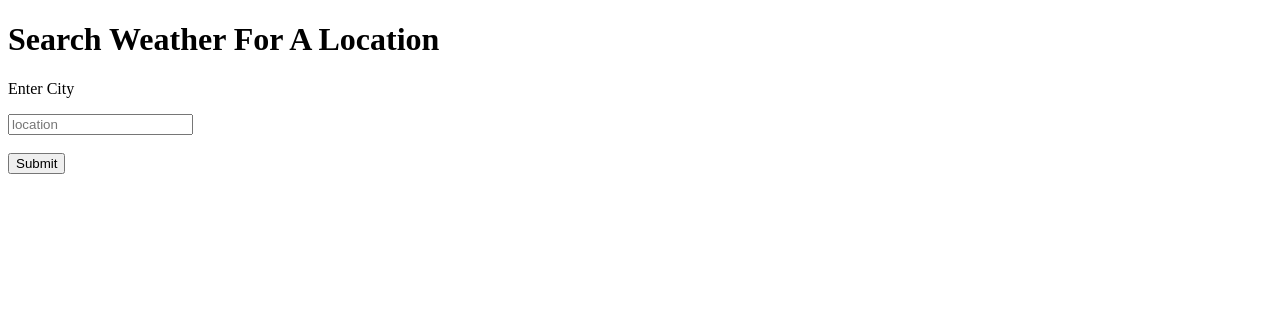
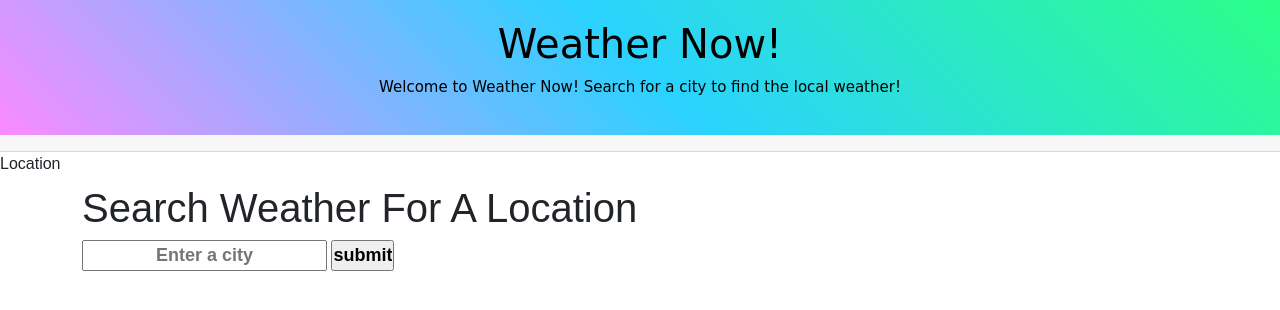
Before and after one commit to Shagens/WEATHER-APP, a plain HTML site: page index.html in a window 1280 px wide. Drawn offline with nearby package versions, Linux system fonts and the light colour scheme.

Commit message:
update to all

```diff
--- a/ASSETS/fetch.js
+++ b/ASSETS/fetch.js
@@ -2,6 +2,7 @@ var button = document.querySelector('.button')
 var inputValue = document.querySelector('.inputValue')
 var name = document.querySelector('name');
 var temp = document.querySelector('.temp');
+var display = document.querySelector('.display');
 
 button.addEventListener('click',function(){
     fetch('https://api.openweathermap.org/data/2.5/weather?q='+inputValue.value+'&appid=60442978a2ab29de03399296c31fa7c2')
@@ -9,10 +10,37 @@ button.addEventListener('click',function(){
     .then(data => {
         var nameValue = data['name'];
         var tempValue = data['main']['temp'];
+        console.log(data)
 
         name.innerHTML =nameValue
         temp.innerHTML =tempValue
-    })
+
+
+
+    fetch(`https://api.openweathermap.org/data/2.5/onecall?lat=${data.coord.lat}&lon=${data.coord.lon}&units=imperial&appid=60442978a2ab29de03399296c31fa7c2`)
+    .then(response => response.json())
+    .then(data => {
+        console.log(data)
+        display.innerHTML= '';
+    for(let i = 1; i < 6; i++){
+        let date= new Date(data.daily[i].dt*1000)
+        let dateString = date.toGMTString();
+        console.log(data.daily[i].dt*1000)
+        display.innerHTML += `<div class="card" style="width: 18rem;">
+        <img src="http://openweathermap.org/img/wn/${data.daily[i].weather[0].icon}.png" class="card-img-top" alt="...">
+        <div class="card-body">
+          <h5 class="card-title">Date:${dateString}</h5>
+          <p class="card-text">Some quick example text to build on the card title and make up the bulk of the card's content.</p>
+          <a href="#" class="btn btn-primary">Go somewhere</a>
+        </div>
+      </div> `;
+
+    }
+
+        }) .catch(error => {
+            console.log(error)
+        })
+})
 })
 
 // function fetchData() {
--- a/ASSETS/style.css
+++ b/ASSETS/style.css
@@ -0,0 +1,36 @@
+*{
+    margin: 0;
+    padding: 0;
+    box-sizing: border-box;
+}
+
+.sticky-topbar {
+    width: 100%;
+  }
+
+.header {
+    padding: 20px;
+    text-align: center;
+    background-color: rgb(80, 200, 255);
+    background: #fa8bff;
+    background-image: linear-gradient(45deg, #fa8bff, #2bd2ff, #2bff88);
+    color: black;
+    font-size: 15px;
+    font-family: cursive;
+}
+
+body {
+    font-family: Arial, Helvetica, sans-serif;
+}
+
+input {
+    text-align: center;
+    font-size: large;
+    font-weight: bold;
+}
+
+.display {
+    font-size: large;
+    font-family: Arial, Helvetica, sans-serif;
+    display: flex;
+}
--- a/index.html
+++ b/index.html
@@ -5,30 +5,49 @@
     <meta http-equiv="X-UA-Compatible" content="IE=edge">
     <meta name="viewport" content="width=device-width, initial-scale=1.0">
     <title>Weather Now!</title>
-    <link rel="stylesheet" href=""/>
+    <link href="https://cdn.jsdelivr.net/npm/bootstrap@5.1.3/dist/css/bootstrap.min.css" rel="stylesheet" integrity="sha384-1BmE4kWBq78iYhFldvKuhfTAU6auU8tT94WrHftjDbrCEXSU1oBoqyl2QvZ6jIW3" crossorigin="anonymous">
+    <link rel="stylesheet" href="./ASSETS/style.css"/>
 </head>
 <body>
-    <nav class="navbar navbar-dark bg-primary nb-3">
-        <div class="container">
-            <a href="a" class="navbar-brand"></a>
+    <div class="header">
+        <h1>Weather Now!</h1>
+        <p>Welcome to Weather Now! Search for a city to find the local weather!
+        </p>
+      </div>
+        <!--nav bar-->
+        <nav class="top-bar-container" data-sticky-container>
+            <div class="sticky sticky-topbar" data-sticky data-options="anchor: page; marginTop: 0; stickyOn: small;">
+              <div class="top-bar">
+                <div class="top-bar-left">
+                  <main class="flex-row justify-space-between">
+                    <h3 class="card-header text-uppercase"></h3>
+                    <label class="form-label" for="location">Location</label>
+                  <!--search area-->
+                          <!-- <ul class="menu">
+                            <li><input type="search" placeholder="zip code" id="placeholder"></li>
+                            <li><button type="button" class="button" id="searchZip">Search</button></li>
+                          </ul>        -->
+    <div class="container searchContainer">
+        <div class="input">
+            <h1>Search Weather For A Location</h1>
+            <!-- <p class="lead">Enter City</p> -->
+            <input type="text"  class="inputValue" placeholder="Enter a city"/>
+            <input type="submit" value="submit" class="button">
         </div>
-    </nav>
-    <div class="container searchContainer">
-        <div class="search card card-body">
-            <h1>Search Weather For A Location</h1>
-            <p class="lead">Enter City</p>
-            <input type="text" id="searchUser" class="form-control" placeholder="location"/>
-        </div>
-        <br />
         <div id="profile"></div>
     </div>
-    <div class="container text-center at-2">
+    <!-- <div class="container text-center at-2">
         <button class="btn btn-primary" id="submit">Submit</button>
     </div>
-    <div id="content"></div>
+    <div id="content"></div> -->
+
+    <div class="display row">
+
+    </div>
+
     <footer class=>
 
     </footer>
 </body>
-<script src="fetch.js"></script>
+<script src="./ASSETS/fetch.js"></script>
 </html>
```
